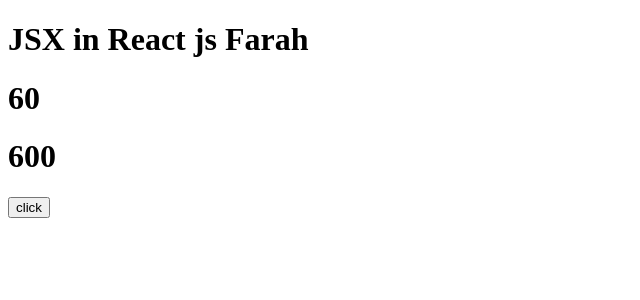
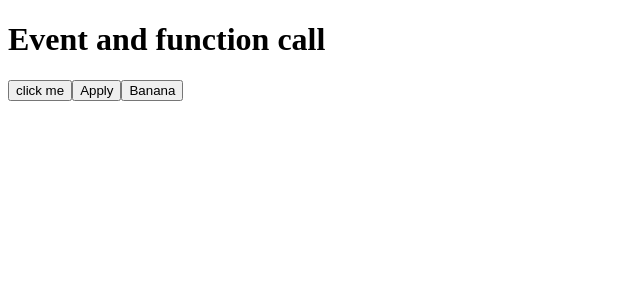
Before and after one commit to Farah-Saleem270/Reactjs-practice, a React (Vite) app: page / in a window 1280 px wide. Shown: the top 300 px of the page, without its empty margins (0-640 px from the left). Built offline with nearby package versions, Linux system fonts and the light colour scheme.

Commit message:
add another new file

```diff
--- a/src/App.jsx
+++ b/src/App.jsx
@@ -29,21 +29,44 @@
 //   )
 // }
 
-export default App
+// export default App
 
 
 // JSX in React js
 
+// function App() {
+//   const userName = "Farah";
+//   let x = 20;
+//   let y = 30;
+//   return (
+//     <>
+//       <h1>JSX in React js {userName}</h1>
+//       <h1>{10 + 20 + 30}</h1>
+//       <h1>{x * y}</h1>
+//       <button onClick={() => alert("hello")}>click</button>
+//     </>
+//   )
+// }
+
 function App() {
-  const userName = "Farah";
-  let x = 20;
-  let y = 30;
+  function callFun() {
+    alert("function called")
+  }
+
+  const fruit = (name) => {
+    alert(name)
+  }
+
+
   return (
-    <>
-      <h1>JSX in React js {userName}</h1>
-      <h1>{10 + 20 + 30}</h1>
-      <h1>{x * y}</h1>
-      <button onClick={() => alert("hello")}>click</button>
-    </>
+    <div>
+      <h1>Event and function call</h1>
+      <button onClick={callFun}>click me</button>
+      <button onClick={()=>fruit('apple')}>Apply</button>
+      <button onClick={()=>fruit('banana')}>Banana</button>
+    </div>
   )
 }
+
+
+export default App
--- /dev/null
+++ b/src/ToDo.jsx
@@ -0,0 +1,3 @@
+function ToDo(){
+    <div>hello todo component</div>
+}
```
